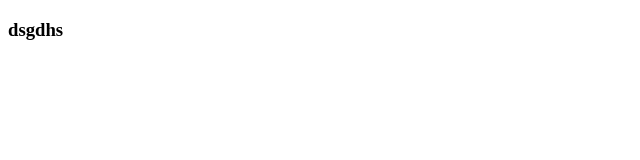
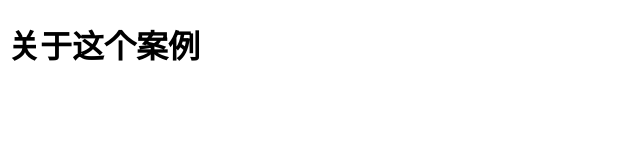
Before and after one commit to lyx2833557/test001, a plain HTML site: page about.html in a window 1280 px wide. Shown: the whole page, without its empty margins (0-640 px from the left). Drawn offline with Linux system fonts and the light colour scheme.

Commit message:
修改了一个about页面

```diff
--- a/about.html
+++ b/about.html
@@ -9,9 +9,9 @@
 </head>
 
 <body>
-    <h3>
-        dsgdhs
-    </h3>
+    <h1>
+        关于这个案例
+    </h1>
 
 </body>
 
```
